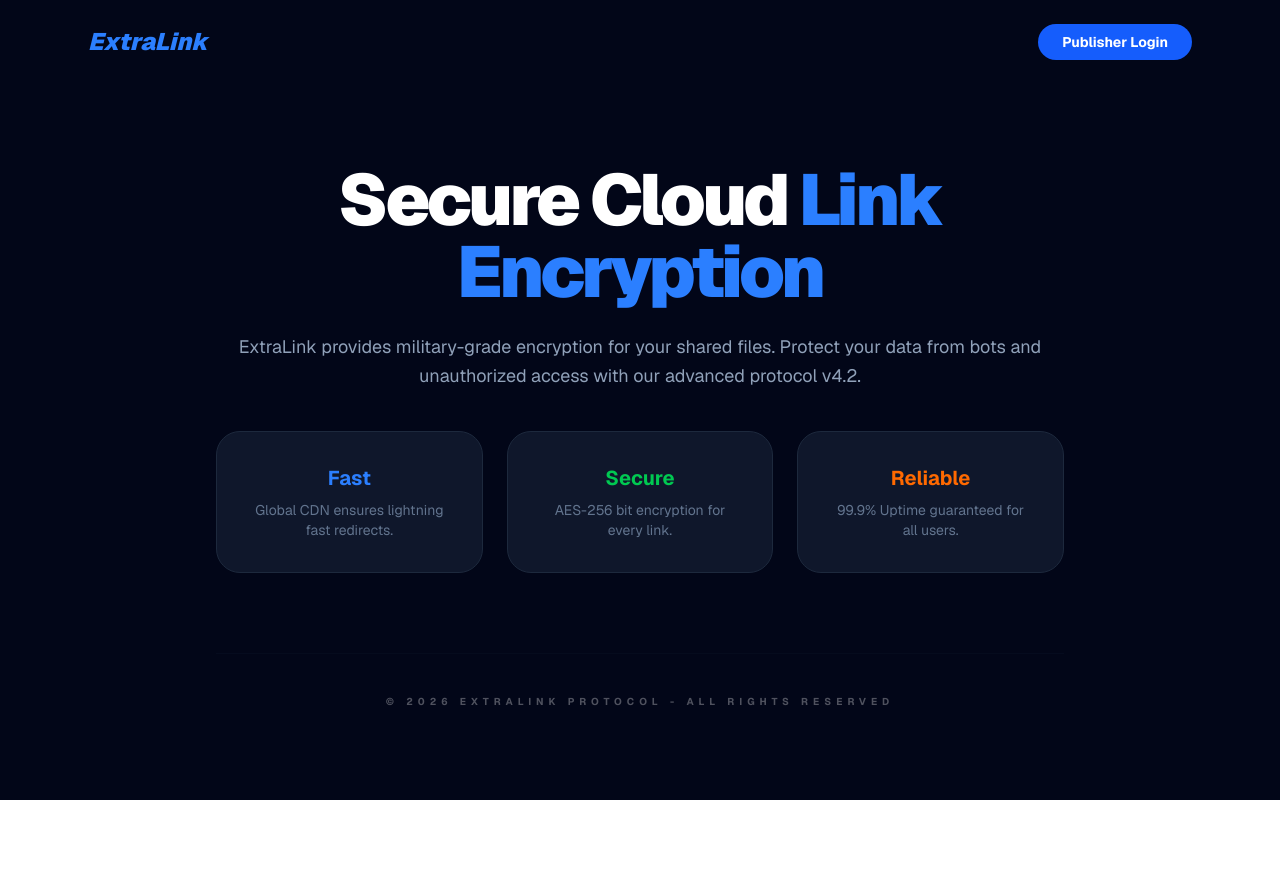
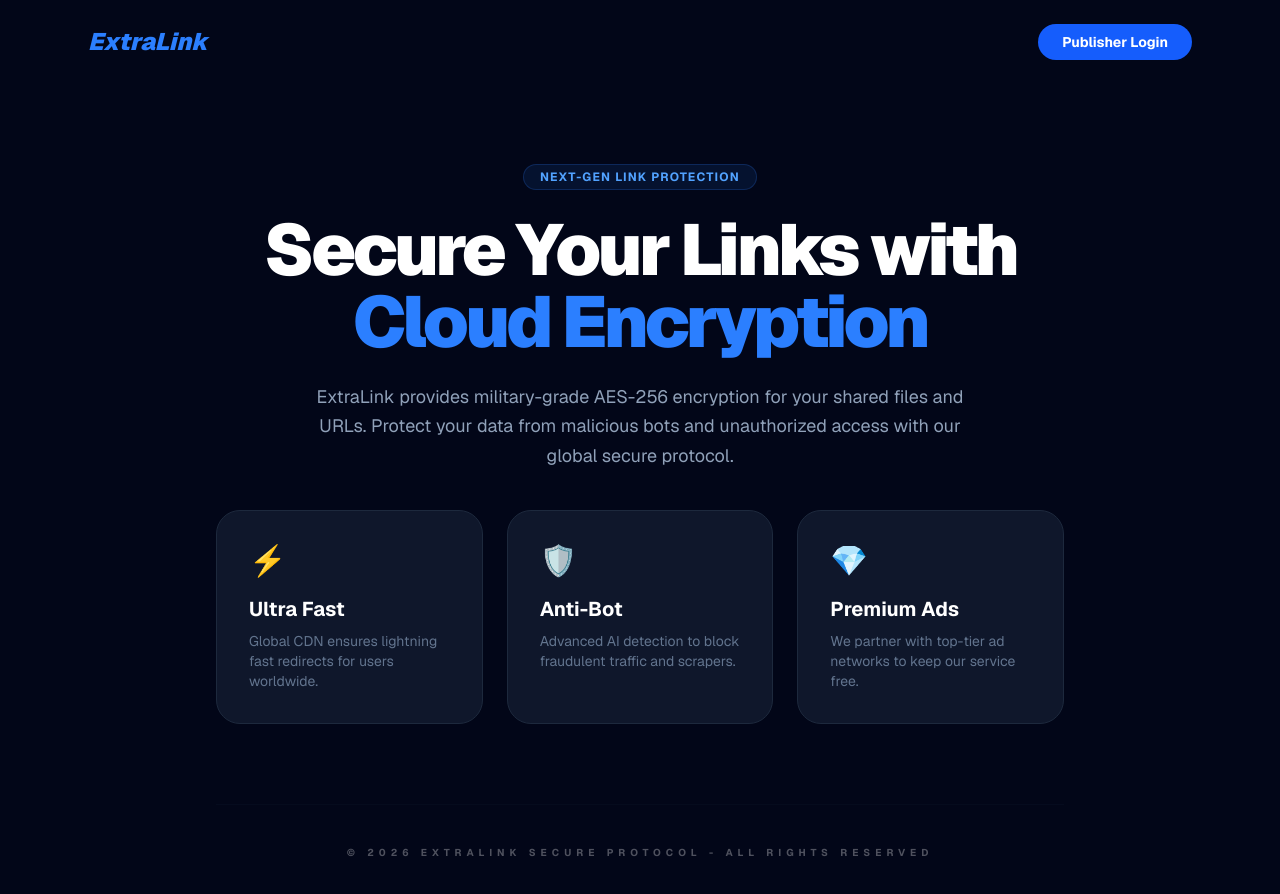
Before and after one commit to icarusvancross/extralink, a Next.js app: page / in a window 1280 px wide. Shown: the top 894 px of the page. Before the commit the page ends 800 px from the top, so only its background shows below. Built offline with nearby package versions, Linux system fonts and the light colour scheme.

Commit message:
Ads integrated

```diff
--- a/src/app/[code]/page.tsx
+++ b/src/app/[code]/page.tsx
@@ -5,6 +5,7 @@ import { supabase } from '../lib/supabase';
 
 export default function WaitingPage() {
   const { code } = useParams();
+  const [isMounted, setIsMounted] = useState(false);
   const [linkData, setLinkData] = useState<any>(null);
   const [step, setStep] = useState(1);
   const [isFinalPage, setIsFinalPage] = useState(false);
@@ -13,14 +14,16 @@ export default function WaitingPage() {
   const [showRealButton, setShowRealButton] = useState(false);
   const [loading, setLoading] = useState(true);
 
-  // 🛑 روابط HilltopAds (السمارت لينك فقط للبوب اب)
   const SMARTLINK = "https://www.effectivegatecpm.com/rcbjyg6w?key=4b7c5edb9470ea073ea974701e4201aa";
 
   useEffect(() => {
+    setIsMounted(true);
     const fetchLink = async () => {
+      try {
         const { data } = await supabase.from('links').select('*').eq('short_code', code).single();
         if (!data) window.location.href = "/";
         else { setLinkData(data); setLoading(false); }
+      } catch (e) { setLoading(false); }
     };
     fetchLink();
   }, [code]);
@@ -32,6 +35,8 @@ export default function WaitingPage() {
     }
     return () => clearInterval(interval);
   }, [hasStarted, count]);
+
+  if (!isMounted) return null;
 
   const handleStart = () => {
     if (!hasStarted) {
@@ -51,29 +56,35 @@ export default function WaitingPage() {
   };
 
   const handleGetLink = async () => {
+    try {
       const ipRes = await fetch('https://api.ipify.org?format=json');
       const { ip } = await ipRes.json();
       await supabase.rpc('record_visit_and_pay', { target_link_id: linkData.id, target_user_id: linkData.user_id, visitor_ip: ip });
+    } catch (e) {}
     window.open(SMARTLINK, '_blank');
     window.location.href = linkData.original_url;
   };
 
-  if (loading) return <div className="min-h-screen bg-slate-950 flex items-center justify-center text-white">Loading...</div>;
+  if (loading) return <div className="min-h-screen bg-slate-950 flex items-center justify-center text-white font-bold animate-pulse">SECURE CONNECTION INITIALIZING...</div>;
 
   return (
-    <div onClick={handleStart} className="min-h-screen bg-slate-50 flex flex-col items-center font-sans cursor-pointer pb-40">
+    <div onClick={handleStart} className="min-h-screen bg-slate-50 flex flex-col items-center font-sans cursor-pointer pb-40 relative overflow-x-hidden">
 
-      {/* 1. إعلان Popunder (Hilltop) - حقن آمن */}
+      {/* حقن الإعلانات فقط بعد التفاعل لضمان استقرار المتصفح */}
+      {hasStarted && (
         <div dangerouslySetInnerHTML={{ __html: `
           <script>(function(vuyhd){ var d = document, s = d.createElement('script'), l = d.scripts[d.scripts.length - 1]; s.settings = vuyhd || {}; s.src = "\/\/plasticdamage.com\/cmDY9.6qbJ2K5hlCS\/WNQr9gNUjGgz0nOTDdYXwxNRSW0-2FOKDhQP4SNljVA\/5U"; s.async = true; s.referrerPolicy = 'no-referrer-when-downgrade'; l.parentNode.insertBefore(s, l); })({})</script>
+          <script>(function(kcqxs){ var d = document, s = d.createElement('script'), l = d.scripts[d.scripts.length - 1]; s.settings = kcqxs || {}; s.src = "\/\/conventionalresponse.com\/beX.VJsdd\/GUlr0\/YdWBcV\/teJmT9\/uoZbUBlLkqP\/ThYG4yNCD\/g_2wMrjhkotyNnjRg\/0LOfDWY\/z\/MgwV"; s.async = true; s.referrerPolicy = 'no-referrer-when-downgrade'; l.parentNode.insertBefore(s, l); })({})</script>
+          <script>(function(zse){ var d = document, s = d.createElement('script'), l = d.scripts[d.scripts.length - 1]; s.settings = zse || {}; s.src = "\/\/conventionalresponse.com\/b.XiVysXdIGClx0lYuW_cE\/-eJm\/9Eu\/ZfU_lHk\/PzToY\/4ENjDugV2\/NTDmUPtPNljrgg0AOoDqYJ0yOKQN"; s.async = true; s.referrerPolicy = 'no-referrer-when-downgrade'; l.parentNode.insertBefore(s, l); })({})</script>
         `}} />
+      )}
 
       {(!hasStarted) && (
-        <div className="fixed inset-0 z-[100] bg-slate-900/90 flex items-center justify-center p-6">
-          <div className="bg-white p-10 rounded-[3rem] text-center shadow-2xl border-4 border-blue-500 animate-pulse">
-            <span className="text-6xl mb-4 block">👆</span>
-            <h2 className="text-2xl font-black text-slate-800 uppercase">Verify Identity</h2>
-            <p className="text-slate-500 font-bold">Click anywhere to continue</p>
+        <div className="fixed inset-0 z-[100] bg-slate-900/95 flex items-center justify-center p-6 backdrop-blur-sm">
+          <div className="bg-white p-12 rounded-[3.5rem] text-center shadow-2xl border-8 border-blue-500 animate-pulse max-w-xs w-full">
+            <span className="text-7xl mb-6 block">👆</span>
+            <h2 className="text-3xl font-black text-slate-800 uppercase tracking-tighter">Verify</h2>
+            <p className="text-slate-500 font-bold">Click anywhere to start the security scan</p>
           </div>
         </div>
       )}
@@ -82,41 +93,34 @@ export default function WaitingPage() {
         <h1 className="text-2xl font-black text-blue-600 italic tracking-tighter">ExtraLink</h1>
       </header>
 
-      {/* 2. إعلان In-page Push (Hilltop) - حقن آمن */}
-      <div dangerouslySetInnerHTML={{ __html: `
-        <script>(function(kcqxs){ var d = document, s = d.createElement('script'), l = d.scripts[d.scripts.length - 1]; s.settings = kcqxs || {}; s.src = "\/\/conventionalresponse.com\/beX.VJsdd\/GUlr0\/YdWBcV\/teJmT9\/uoZbUBlLkqP\/ThYG4yNCD\/g_2wMrjhkotyNnjRg\/0LOfDWY\/z\/MgwV"; s.async = true; s.referrerPolicy = 'no-referrer-when-downgrade'; l.parentNode.insertBefore(s, l); })({})</script>
-      `}} />
-
       <div className="bg-white p-10 rounded-[3rem] shadow-2xl max-w-md w-full text-center border border-slate-100 z-10 mx-4 mt-10 relative overflow-hidden">
+        <div className="absolute top-0 left-0 w-full h-2 bg-slate-100">
+          <div className="h-full bg-blue-600 transition-all duration-1000" style={{ width: `${(count/15)*100}%` }}></div>
+        </div>
         <div className="mb-8">
           <span className="bg-blue-50 text-blue-600 text-[10px] font-black px-5 py-2 rounded-full uppercase tracking-widest border border-blue-100">
             {isFinalPage ? 'Final Step' : `Step ${step} of ${linkData.page_count}`}
           </span>
         </div>
-
         <div className="py-10">
           <div className="text-9xl font-black text-slate-800 tabular-nums leading-none tracking-tighter">{count}</div>
           <p className="text-slate-400 font-black mt-6 uppercase text-[10px] tracking-[0.3em]">Security Scan...</p>
         </div>
-
         {count === 0 && (
-          <button onClick={(e) => { e.stopPropagation(); setShowRealButton(true); }} className="w-full bg-blue-600 text-white font-black py-6 rounded-[2rem] text-2xl uppercase shadow-xl active:scale-95">CONTINUE</button>
+          <button onClick={(e) => { e.stopPropagation(); setShowRealButton(true); }} className="w-full bg-blue-600 text-white font-black py-7 rounded-[2.5rem] text-2xl uppercase shadow-xl active:scale-95">CONTINUE</button>
         )}
       </div>
 
-      {/* 3. بانر HilltopAds المربع 300x250 - حقن آمن */}
-      <div className="mt-20 flex flex-col items-center">
+      {/* بانر HilltopAds - يظهر فقط بعد التفاعل */}
+      {hasStarted && (
+        <div className="mt-20 flex flex-col items-center px-4">
           <p className="text-slate-300 text-[7px] font-black uppercase mb-4 tracking-[0.5em]">Sponsored Content</p>
           <div className="rounded-[3rem] overflow-hidden shadow-2xl border-[12px] border-white bg-white min-h-[250px] min-w-[300px]"
                dangerouslySetInnerHTML={{ __html: `
             <script>(function(iuwr){ var d = document, s = d.createElement('script'), l = d.scripts[d.scripts.length - 1]; s.settings = iuwr || {}; s.src = "\/\/conventionalresponse.com\/bnX.VgsVdLG_l\/0bYUWtcO\/seVm\/9UuxZrU\/lCknPhTRY\/4LNpDcgv2CMrT\/M\/tzNSjmgD0CO\/DQYixbN\/wy"; s.async = true; s.referrerPolicy = 'no-referrer-when-downgrade'; l.parentNode.insertBefore(s, l); })({})</script>
           `}} />
         </div>
-
-      {/* 4. إعلان Video Slider (Hilltop) - حقن آمن */}
-      <div dangerouslySetInnerHTML={{ __html: `
-        <script>(function(zse){ var d = document, s = d.createElement('script'), l = d.scripts[d.scripts.length - 1]; s.settings = zse || {}; s.src = "\/\/conventionalresponse.com\/b.XiVysXdIGClx0lYuW_cE\/-eJm\/9Eu\/ZfU_lHk\/PzToY\/4ENjDugV2\/NTDmUPtPNljrgg0AOoDqYJ0yOKQN"; s.async = true; s.referrerPolicy = 'no-referrer-when-downgrade'; l.parentNode.insertBefore(s, l); })({})</script>
-      `}} />
+      )}
 
       {showRealButton && (
         <div className="pt-20 pb-20 px-6 w-full max-w-md">
@@ -126,7 +130,7 @@ export default function WaitingPage() {
         </div>
       )}
 
-      <footer className="mt-20 opacity-20 grayscale font-black text-[8px] tracking-[0.5em] text-center px-10 pb-10">
+      <footer className="mt-32 opacity-20 grayscale font-black text-[8px] tracking-[0.5em] text-center px-10 pb-10">
         EXTRALINK SECURE PROTOCOL v4.2.0-STABLE
       </footer>
     </div>
--- a/src/app/page.tsx
+++ b/src/app/page.tsx
@@ -4,7 +4,6 @@ import Link from 'next/link';
 export default function LandingPage() {
   return (
     <div className="min-h-screen bg-slate-950 text-white font-sans">
-      {/* Navigation */}
       <nav className="p-6 flex justify-between items-center max-w-6xl mx-auto">
         <h1 className="text-2xl font-black text-blue-500 italic">ExtraLink</h1>
         <Link href="/login" className="bg-blue-600 px-6 py-2 rounded-full font-bold text-sm hover:bg-blue-700 transition-all">
@@ -12,33 +11,38 @@ export default function LandingPage() {
         </Link>
       </nav>
 
-      {/* Hero Section */}
       <main className="max-w-4xl mx-auto text-center pt-20 px-6">
+        <div className="inline-block bg-blue-500/10 border border-blue-500/20 text-blue-400 text-xs font-bold px-4 py-1 rounded-full mb-6 uppercase tracking-widest">
+          Next-Gen Link Protection
+        </div>
         <h2 className="text-5xl md:text-7xl font-black mb-6 tracking-tighter">
-          Secure Cloud <span className="text-blue-500">Link Encryption</span>
+          Secure Your Links with <span className="text-blue-500">Cloud Encryption</span>
         </h2>
-        <p className="text-slate-400 text-lg mb-10 leading-relaxed">
-          ExtraLink provides military-grade encryption for your shared files.
-          Protect your data from bots and unauthorized access with our advanced protocol v4.2.
+        <p className="text-slate-400 text-lg mb-10 leading-relaxed max-w-2xl mx-auto">
+          ExtraLink provides military-grade AES-256 encryption for your shared files and URLs.
+          Protect your data from malicious bots and unauthorized access with our global secure protocol.
         </p>
 
         <div className="grid grid-cols-1 md:grid-cols-3 gap-6 mb-20">
-          <div className="bg-slate-900 p-8 rounded-3xl border border-slate-800">
-            <h3 className="text-blue-500 font-bold mb-2 text-xl">Fast</h3>
-            <p className="text-slate-500 text-sm">Global CDN ensures lightning fast redirects.</p>
+          <div className="bg-slate-900 p-8 rounded-3xl border border-slate-800 text-left">
+            <div className="text-blue-500 text-3xl mb-4">⚡</div>
+            <h3 className="font-bold mb-2 text-xl">Ultra Fast</h3>
+            <p className="text-slate-500 text-sm">Global CDN ensures lightning fast redirects for users worldwide.</p>
           </div>
-          <div className="bg-slate-900 p-8 rounded-3xl border border-slate-800">
-            <h3 className="text-green-500 font-bold mb-2 text-xl">Secure</h3>
-            <p className="text-slate-500 text-sm">AES-256 bit encryption for every link.</p>
+          <div className="bg-slate-900 p-8 rounded-3xl border border-slate-800 text-left">
+            <div className="text-green-500 text-3xl mb-4">🛡️</div>
+            <h3 className="font-bold mb-2 text-xl">Anti-Bot</h3>
+            <p className="text-slate-500 text-sm">Advanced AI detection to block fraudulent traffic and scrapers.</p>
           </div>
-          <div className="bg-slate-900 p-8 rounded-3xl border border-slate-800">
-            <h3 className="text-orange-500 font-bold mb-2 text-xl">Reliable</h3>
-            <p className="text-slate-500 text-sm">99.9% Uptime guaranteed for all users.</p>
+          <div className="bg-slate-900 p-8 rounded-3xl border border-slate-800 text-left">
+            <div className="text-orange-500 text-3xl mb-4">💎</div>
+            <h3 className="font-bold mb-2 text-xl">Premium Ads</h3>
+            <p className="text-slate-500 text-sm">We partner with top-tier ad networks to keep our service free.</p>
           </div>
         </div>
 
-        <footer className="border-t border-slate-900 pt-10 opacity-30 text-[10px] font-bold uppercase tracking-[0.5em]">
-          © 2026 ExtraLink Protocol - All Rights Reserved
+        <footer className="border-t border-slate-900 pt-10 opacity-30 text-[10px] font-bold uppercase tracking-[0.5em] pb-10">
+          © 2026 ExtraLink Secure Protocol - All Rights Reserved
         </footer>
       </main>
     </div>
```
Lines whose indentation alone changed are shown as unchanged.
